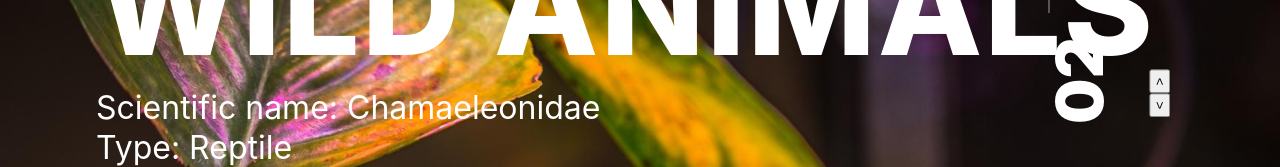
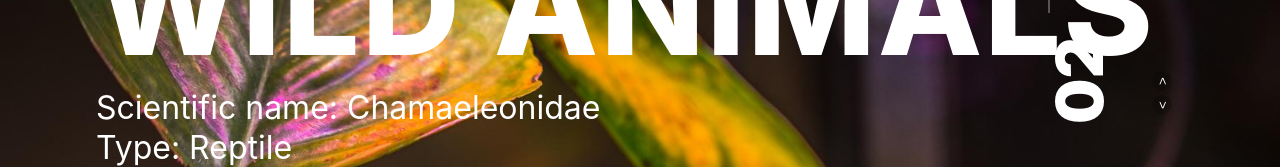
Before and after one commit to pewstiepoll/animals-encyclopedia, a React (Create React App) app: page / in a window 1280 px wide. Shown: the part 173-340 px from the top of the page. Built offline with nearby package versions, Linux system fonts and the light colour scheme.

Commit message:
cooler switch buttons. removed console.log

```diff
--- a/src/animal-page.jsx
+++ b/src/animal-page.jsx
@@ -64,7 +64,6 @@
 
     const image = new Image();
 
-    console.log("imageLink: ", makeImgUrl(defaultImageUrl));
     image.src = makeImgUrl(defaultImageUrl);
 
     image.onload = () => {
--- a/src/index.css
+++ b/src/index.css
@@ -40,6 +40,27 @@
   position: absolute;
   right: 12rem;
   top: 32rem;
+  width: 5.5rem;
+
+  display: flex;
+  justify-content: space-between;
 
   transform: rotate(-90deg);
 }
+
+.switch-controls button {
+  outline: none;
+  background: none;
+  border: none;
+  border-radius: 50px;
+
+  width: 2.5rem;
+  height: 2.5rem;
+
+  display: inline-flex;
+  justify-content: center;
+  align-items: center;
+
+  background-color: rgba(0, 0, 0, 0.2);
+  color: #fff;
+}
```
